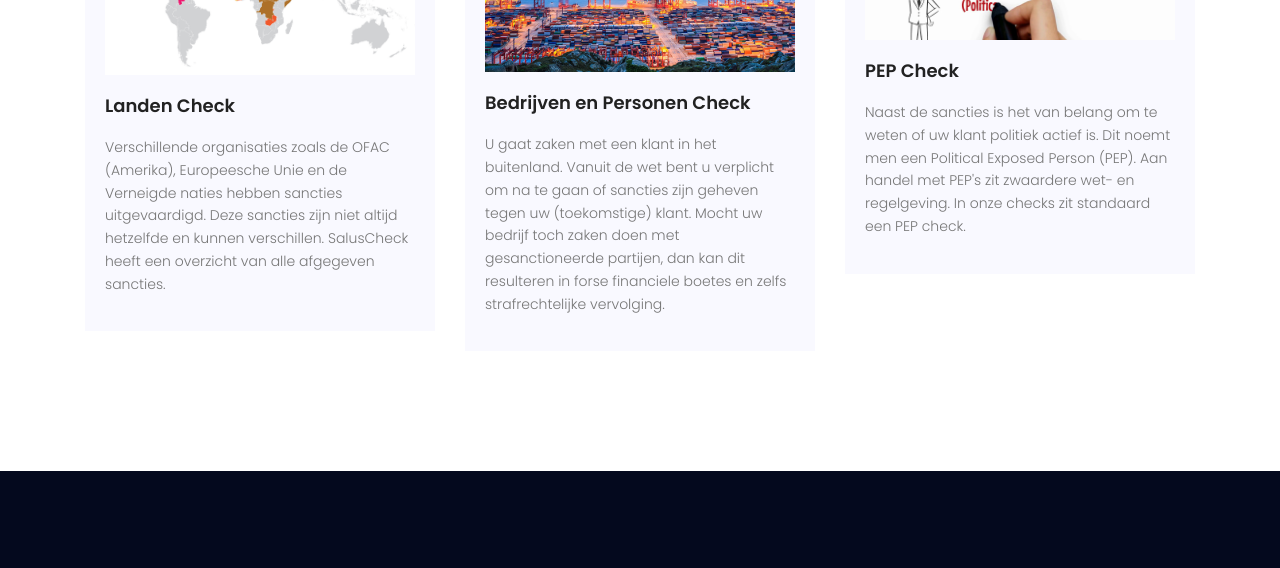
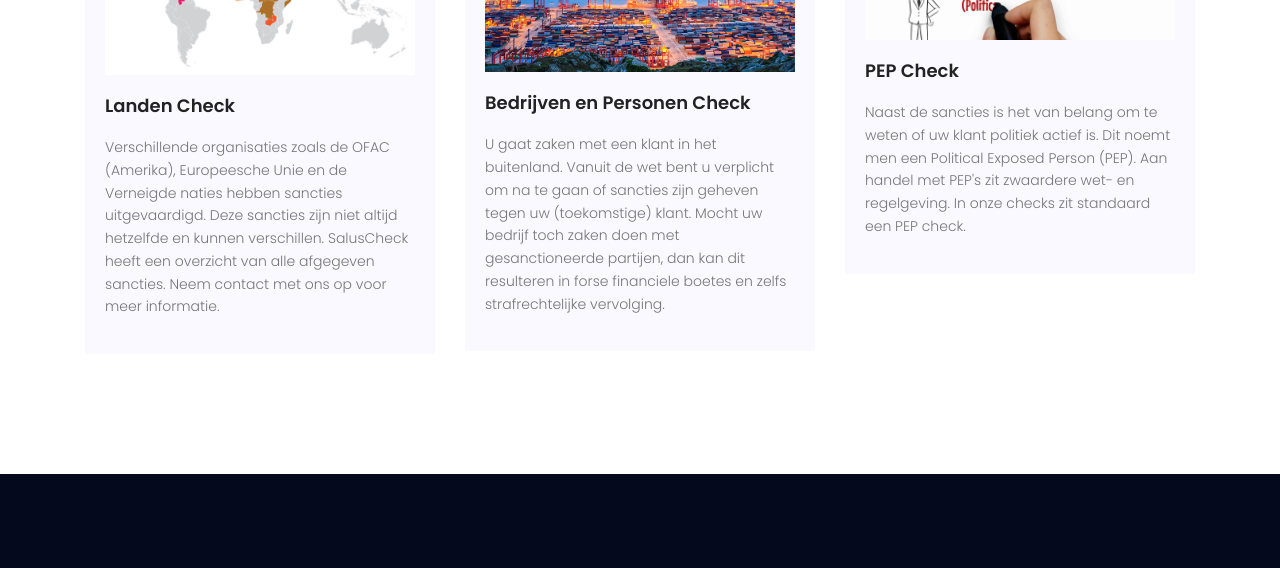
Before and after one commit to silversalus/saluscheck, a plain HTML site: page index.html in a window 1280 px wide. Shown: the part 1280-1848 px from the top of the page. Drawn offline with nearby package versions, Linux system fonts and the light colour scheme; some packages are replaced by stand-ins of ours.

Commit message:
Update index.html

```diff
--- a/index.html
+++ b/index.html
@@ -117,6 +117,7 @@
 									<a href="price.html"><h4>Landen Check</h4></a>
 									<p>
 										Verschillende organisaties zoals de OFAC (Amerika), Europeesche Unie en de Verneigde naties hebben sancties uitgevaardigd. Deze sancties zijn niet altijd hetzelfde en kunnen verschillen. SalusCheck heeft een overzicht van alle afgegeven sancties.
+										Neem contact met ons op voor meer informatie.
 									</p>
 								</div>
 							</div>
```
